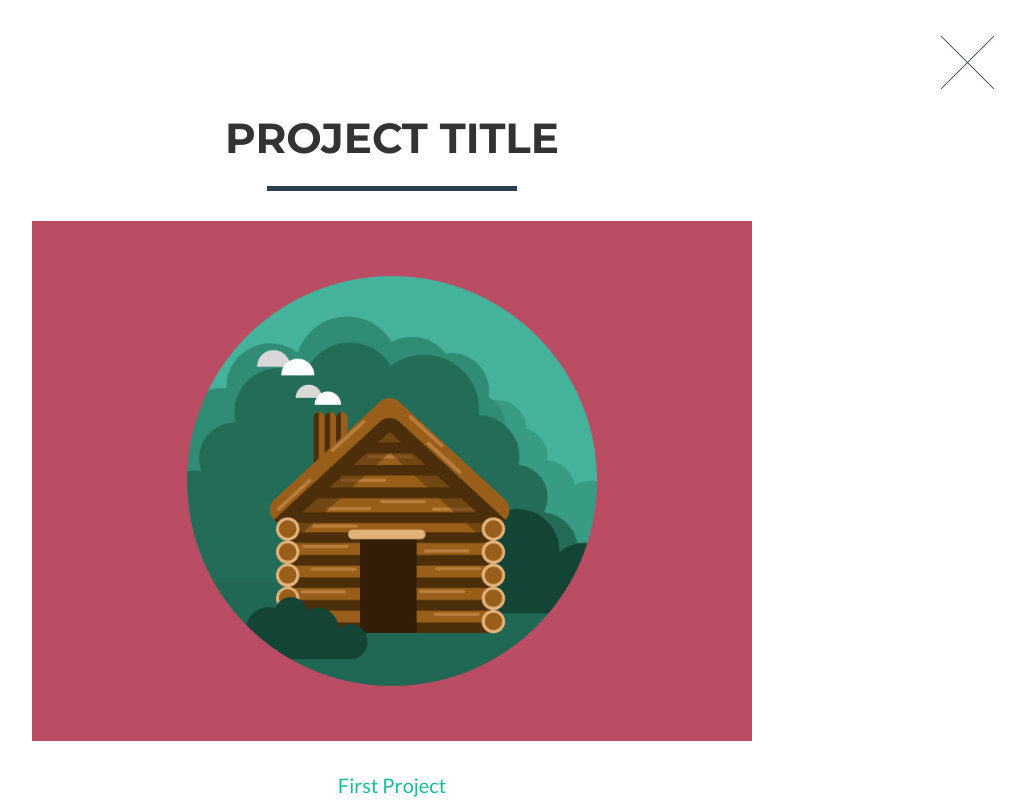
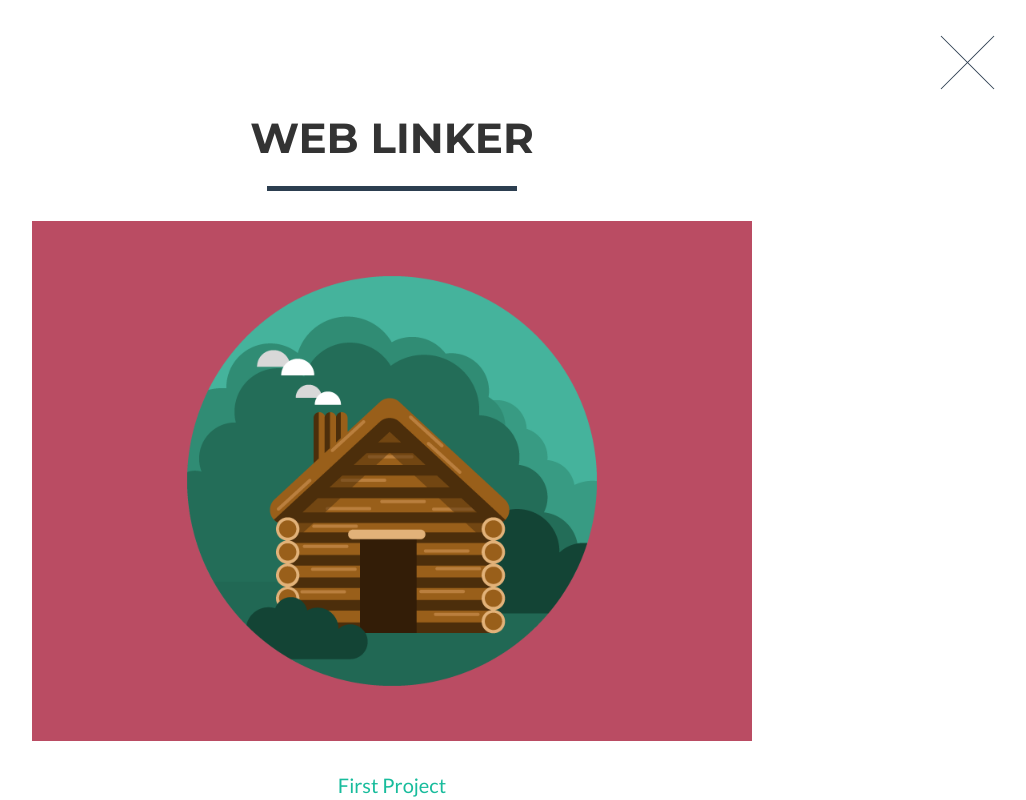
Before and after one commit to RowenSlater/rowenslater.github.io, a website: page index.html in a window 1280 px wide. Both pictures are taken after a click on the link 250 px from the left and 1102 px from the top of the page. Shown: the part 702-1502 px from the top of the page, without its empty margins (248-1274 px from the left). Drawn offline with nearby package versions, Linux system fonts and the light colour scheme.

Commit message:
Update index.html

```diff
--- a/index.html
+++ b/index.html
@@ -304,7 +304,7 @@
                 <div class="row">
                     <div class="col-lg-8 col-lg-offset-2">
                         <div class="modal-body">
-                            <h2>Project Title</h2>
+                            <h2>Web Linker</h2>
                             <hr class="star-primary">
                             <img src="img/portfolio/cabin.png" class="img-responsive img-centered" alt="">
                             <p><a href="https://rowenslater.github.io/weblinker.github.io/">First Project</a></p>
```
